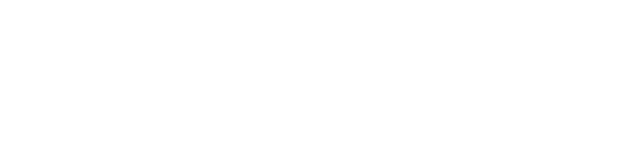
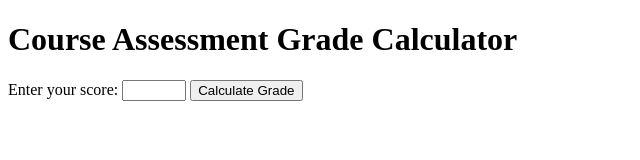
Before and after one commit to NoonaJessica/JS_kertaus_op_1, a website: page t4/t4.html in a window 1280 px wide. Shown: the whole page, without its empty margins (0-640 px from the left). Drawn offline with Linux system fonts and the light colour scheme.

Commit message:
tehtävä 4 valmis

```diff
--- a/t4/t4.html
+++ b/t4/t4.html
@@ -7,6 +7,10 @@
   <script src="t4.js" defer></script>
 </head>
 <body>
-
+  <h1>Course Assessment Grade Calculator</h1>
+  <label for="score">Enter your score: </label>
+  <input type="number" id="score" min="0" max="100">
+  <button onclick="calculateGrade()">Calculate Grade</button>
+  <p id="result"></p>
 </body>
 </html>
--- a/t4/t4.js
+++ b/t4/t4.js
@@ -1 +1,30 @@
 'use strict';
+
+
+function calculateGrade() {
+  const scoreInput = document.getElementById("score");
+  const resultElement = document.getElementById("result");
+  const score = parseFloat(scoreInput.value);
+
+  if (isNaN(score) || score < 0 || score > 100) {
+      resultElement.textContent = "Please enter a valid score between 0 and 100.";
+      return;
+  }
+
+  let grade;
+  if (score >= 0 && score < 40) {
+      grade = 0;
+  } else if (score < 52) {
+      grade = 1;
+  } else if (score < 64) {
+      grade = 2;
+  } else if (score < 76) {
+      grade = 3;
+  } else if (score < 88) {
+      grade = 4;
+  } else {
+      grade = 5;
+  }
+
+  resultElement.innerHTML = `Your score of ${score} corresponds to a grade of ${grade}.`;
+}
```
